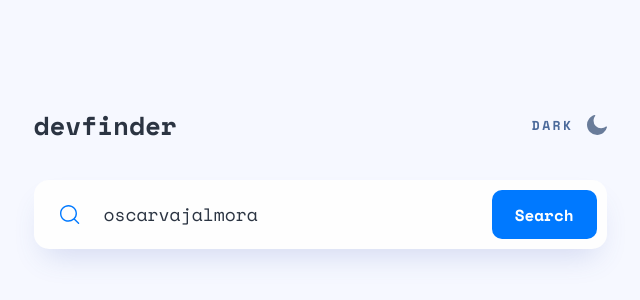
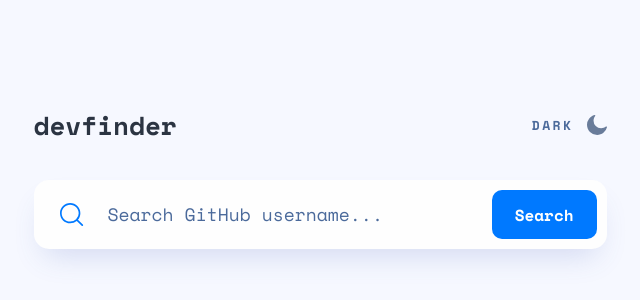
Before and after one commit to ocarmora/fm-github-user-search-app, a plain HTML site: page index.html in a window 1280 px wide. Shown: the part 238-538 px from the top of the page, without its empty margins (320-960 px from the left). Drawn offline with nearby package versions, Linux system fonts and the light colour scheme; no server answers.

Commit message:
Delete value from input

```diff
--- a/assets/scss/styles.scss
+++ b/assets/scss/styles.scss
@@ -320,6 +320,12 @@ header {
         padding: 10px;
 
         form {
+
+            i {
+                width: 24px;
+                height: 24px;
+            }
+
             .search-input {
                 margin: 0 24px;
                 font-size: 18px;
@@ -412,7 +418,6 @@ header {
         max-width: 730px;
     }
 
-
     .search-container {
         .user-not-found {
             right: 18%;
@@ -433,6 +438,7 @@ header {
             display: flex;
             flex-wrap: wrap;
             justify-content: space-between;
+            align-items: baseline;
 
             h3 {
                 order: 0;
--- a/index.html
+++ b/index.html
@@ -23,7 +23,7 @@
     <div class="search-container">
       <form id="user-search-form" autocomplete="off" spellcheck="false">
         <i class="search-icon"></i>
-        <input type="text" name="username" class="search-input" id="username" placeholder="Search GitHub username..." value="oscarvajalmora">
+        <input type="text" name="username" class="search-input" id="username" placeholder="Search GitHub username..." value="" autofocus>
         <span class="user-not-found">No results</span>
         <button type="submit" class="search-button">Search</button>
       </form>
```
Also changed, not shown: assets/css/styles.css, 1 other file.
